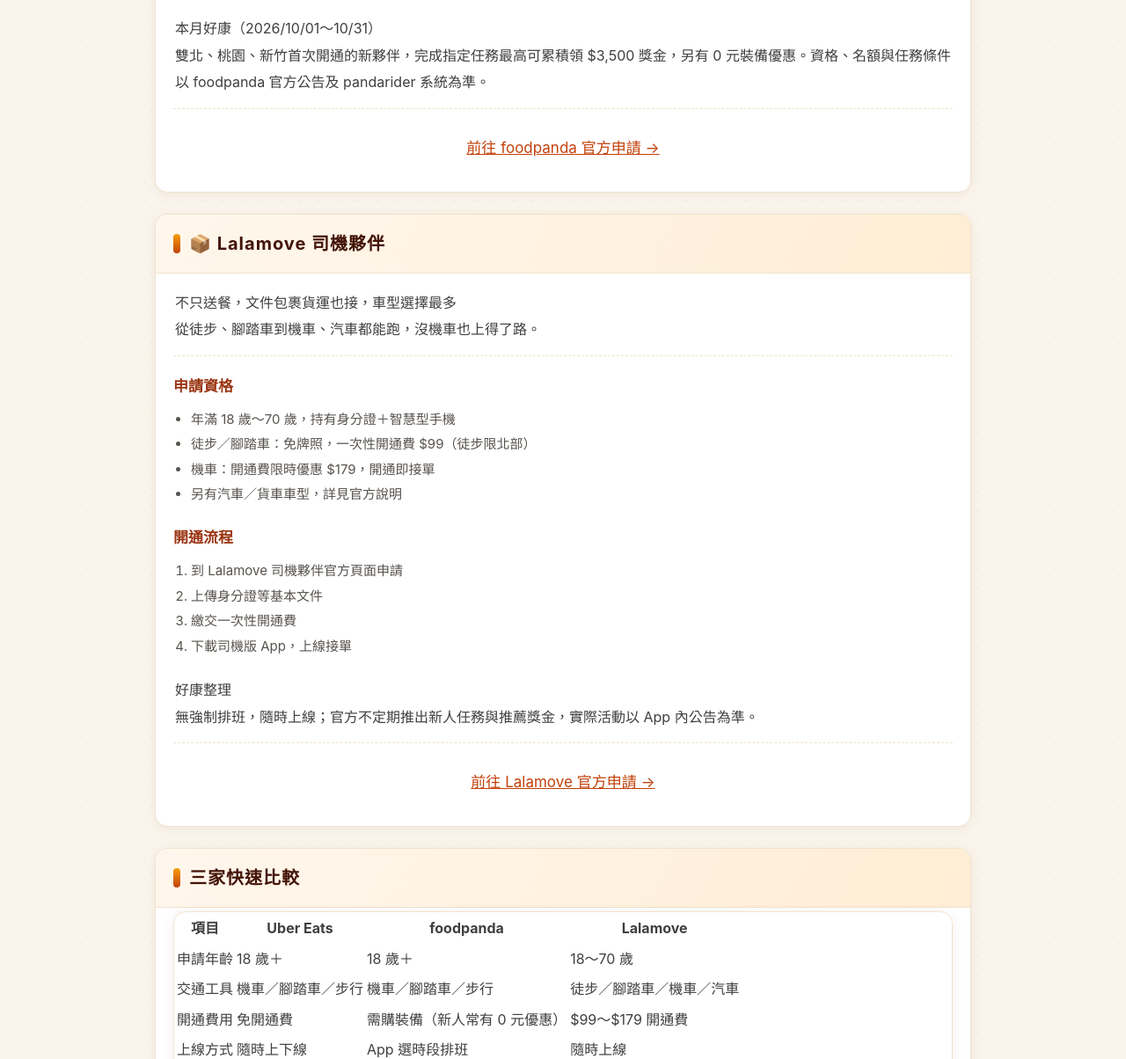
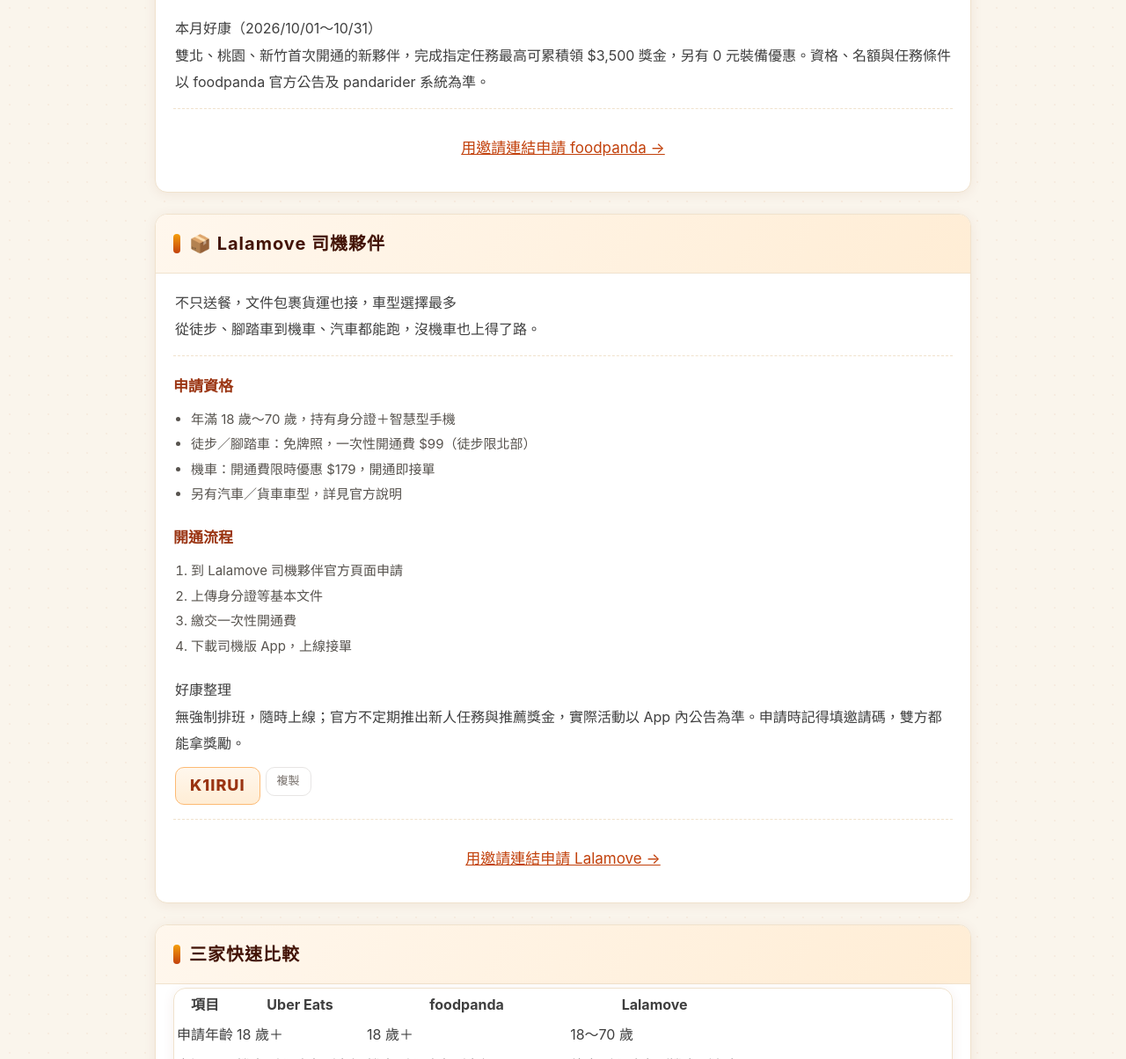
Before and after one commit to taipeiwolf2/taikeqiu, an Astro site: page /slash in a window 1280 px wide. Shown: the part 2048-3252 px from the top of the page at 88% size. Built offline with nearby package versions, Linux system fonts and the light colour scheme; Astro itself is replaced by a stand-in of ours.

Commit message:
斜槓人生換上外送員邀請連結（UE/foodpanda/Lalamove＋邀請碼）：src/pages/slash.astro

```diff
--- a/src/pages/slash.astro
+++ b/src/pages/slash.astro
@@ -74,7 +74,7 @@ const description =
         </div>
       </div>
       <div class="cta-row">
-        <a class="gobtn" href="https://www.uber.com/a/signup/drive/deliver/" target="_blank" rel="nofollow noopener">前往 Uber Eats 官方申請 →</a>
+        <a class="gobtn" href="https://kb56.pse.is/UEcourier" target="_blank" rel="nofollow noopener">用邀請連結申請 Uber Eats →</a>
       </div>
     </div>
   </section>
@@ -110,7 +110,7 @@ const description =
         </div>
       </div>
       <div class="cta-row">
-        <a class="gobtn" href="https://pandarider.foodpanda.com.tw/" target="_blank" rel="nofollow noopener">前往 foodpanda 官方申請 →</a>
+        <a class="gobtn" href="https://to.foodpanda.com/a/ik6wd2g" target="_blank" rel="nofollow noopener">用邀請連結申請 foodpanda →</a>
       </div>
     </div>
   </section>
@@ -141,11 +141,12 @@ const description =
       <div class="deal">
         <div class="deal-main">
           <div class="deal-title">好康整理</div>
-          <div class="deal-desc">無強制排班，隨時上線；官方不定期推出新人任務與推薦獎金，實際活動以 App 內公告為準。</div>
+          <div class="deal-desc">無強制排班，隨時上線；官方不定期推出新人任務與推薦獎金，實際活動以 App 內公告為準。申請時記得填邀請碼，雙方都能拿獎勵。</div>
+          <div class="codes"><span class="codebtn">K1IRUI</span><button class="copy" data-code="K1IRUI" type="button" aria-label="複製邀請碼 K1IRUI">複製</button></div>
         </div>
       </div>
       <div class="cta-row">
-        <a class="gobtn" href="https://www.lalamove.com/zh-tw/driver" target="_blank" rel="nofollow noopener">前往 Lalamove 官方申請 →</a>
+        <a class="gobtn" href="https://lalamove-driver.onelink.me/zfl4/zzqvrvgv?u=2&rc=K1IRUI&fromShare=1&refer_platform=app" target="_blank" rel="nofollow noopener">用邀請連結申請 Lalamove →</a>
       </div>
     </div>
   </section>
```
